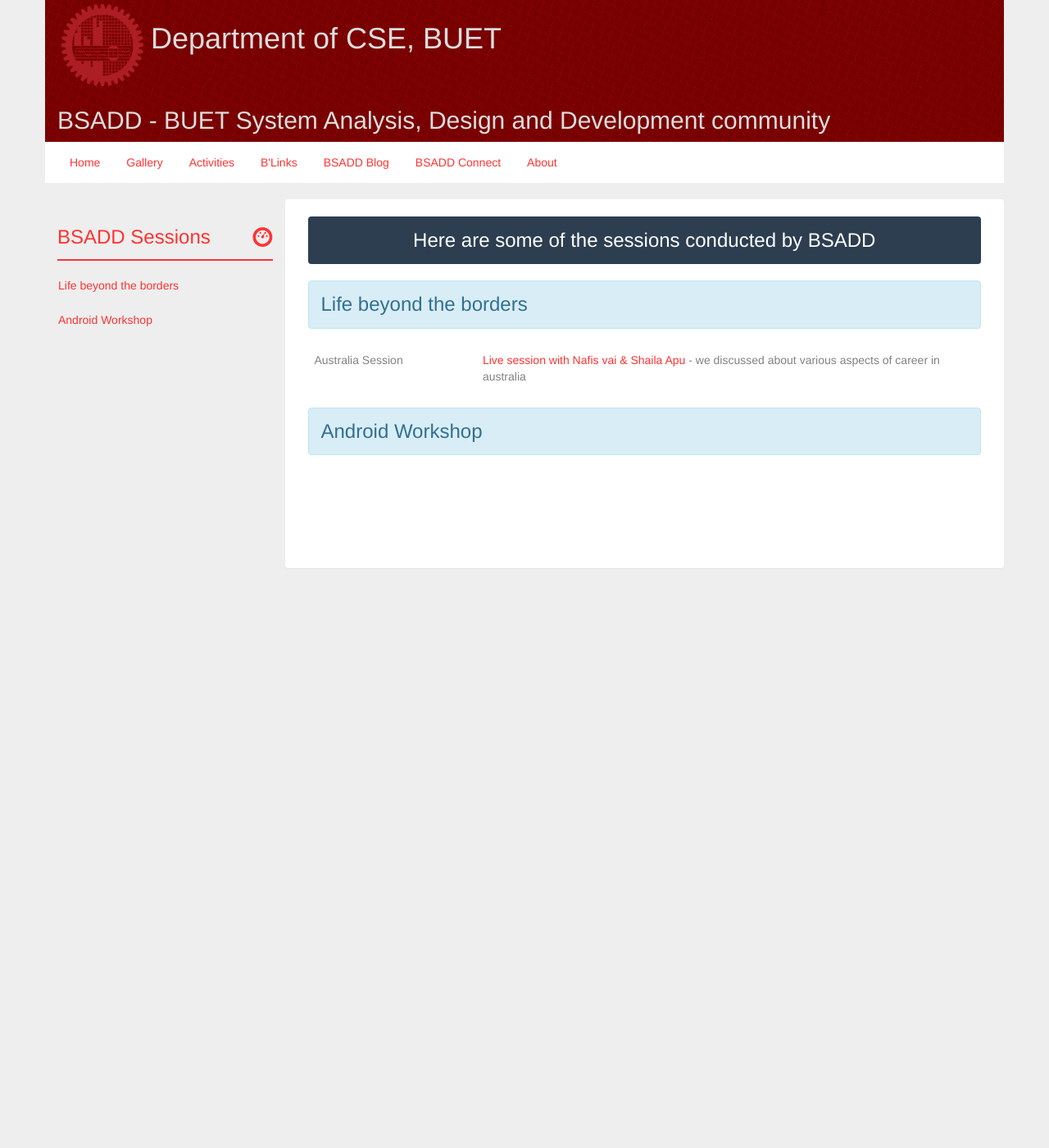
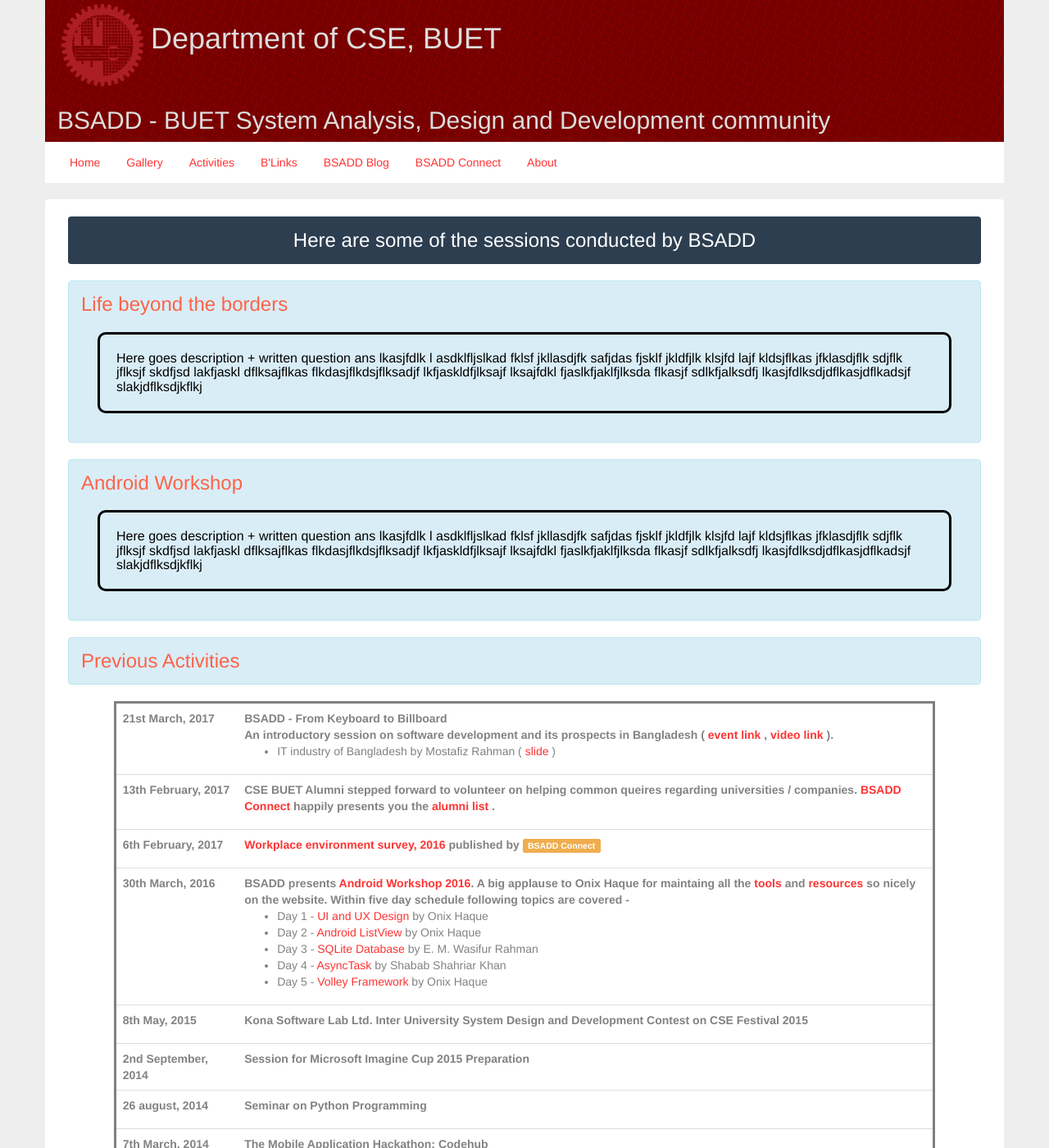
Before and after one commit to bsadd/bsadd.github.io, a Jekyll site: the page built from activitiesByCategory.html, in a window 1280 px wide and 1400 px high. Shown: the whole window at 82% size. Built offline with Jekyll 4.4.1, drawn with Linux system fonts in a browser that asks for light colours; some of the changed text lies outside the part shown.

Commit message:
Overview page added. And activities page updated as suggested

```diff
--- a/_activities/AndroidWorkshop/001.html
+++ b/_activities/AndroidWorkshop/001.html
@@ -14,7 +14,6 @@
     - name: Shaila Pervin, PhD
       position  : Research Staff Member in Melbourne Research Lab
       link: https://www.linkedin.com/in/shailapervin/
-published: False
 ---
 
 Here goes description + written question ans
--- /dev/null
+++ b/_activities/AndroidWorkshop/overview.md
@@ -0,0 +1,10 @@
+---
+layout: sessionTemplate
+title: Overview
+desc: >
+ Here goes description + written question ans  lkasjfdlk l asdklfljslkad fklsf jkllasdjfk safjdas fjsklf jkldfjlk
+ klsjfd lajf kldsjflkas jfklasdjflk sdjflk jflksjf skdfjsd lakfjaskl dflksajflkas flkdasjflkdsjflksadjf
+ lkfjaskldfjlksajf lksajfdkl fjaslkfjaklfjlksda flkasjf
+ sdlkfjalksdfj lkasjfdlksdjdflkasjdflkadsjf
+ slakjdflksdjkflkj
+---
--- /dev/null
+++ b/_activities/Lifebeyondtheborders/overview.md
@@ -0,0 +1,10 @@
+---
+layout: sessionTemplate
+title: Overview
+desc: >
+ Here goes description + written question ans  lkasjfdlk l asdklfljslkad fklsf jkllasdjfk safjdas fjsklf jkldfjlk
+ klsjfd lajf kldsjflkas jfklasdjflk sdjflk jflksjf skdfjsd lakfjaskl dflksajflkas flkdasjflkdsjflksadjf
+ lkfjaskldfjlksajf lksajfdkl fjaslkfjaklfjlksda flkasjf
+ sdlkfjalksdfj lkasjfdlksdjdflkasjdflkadsjf
+ slakjdflksdjkflkj
+---
--- a/activitiesByCategory.html
+++ b/activitiesByCategory.html
@@ -17,7 +17,7 @@
 
     <div class="container">
         <div class="row">
-            <div class="col-sm-3">
+            <!-- <div class="col-sm-3">
                 <div id="sidebar">
                     <ul id="nav-items" class="nav nav-stacked">
                         <li>
@@ -31,36 +31,60 @@
 
                     </ul>
                 </div>
-            </div>
+            </div> -->
 
 
-            <div class="col-sm-9 panel content-panel">
+            <div class="col-sm-12 panel content-panel">
 
 
                 <p class="alert  text-center h3" style="background-color: rgb(44, 62, 80) ;color:white">Here are some of
                     the sessions conducted by BSADD </p>
 
                 {% for category in site.data.activitiesByCategory %}
-                <p id="{{   category.category  }}" class="alert alert-info h3"> {{   category.category  }} </p>
-                <p>{{ category.categoryDesc }} </p>
-                <table class="table table-hover">
 
-                    {% for file in site.activities %}
-                    {% if file.path contains category.sessionFolderPath %}
-                    <tr>
-                        <td style="width: 25%;">{{ file.title }} </td>
-                        <td style="width: 75%;">
-                            <a href="{{ site.baseurl }}{{ file.url  }}">{{ file.linkName }} </a> {{ file.linkDesc }}
-                        </td>
-                    </tr>
-                    {% endif %}
+                {% for file in site.activities %}
+                {% if file.path contains category.sessionFolderPath  and  file.path contains  'overview' %}
+                <a href="{{ site.baseurl }}{{ file.url  }}">
+                    <div id="{{   category.category  }}" class="alert alert-info h3"><span
+                            style="color: tomato;">{{   category.category  }} </span> <br>
 
-                    {% endfor %}
-                </table>
+                        <div
+                            style="border-radius: 10px; border-style: solid; border-color: #000; padding: 20px; margin: 20px; font-size: 16px; color: #000;">
+                            {{ file.desc }}
+                        </div>
+
+                        {% endif %}
+                        {% endfor %}
+                    </div>
+                </a>
                 {% endfor %}
 
 
+                <div id="{{   category.category  }}" class="alert alert-info h3"><span style="color: tomato;">Previous
+                        Activities </span>
+                </div>
+                <div style="display: flex; justify-content: center;">
+                    <table id="activities-table" class="table table-hover" style="border-style: solid; width: 90%;">
+                        {% assign reverse_posts = site.data.activitiesSummary | reverse %}
 
+                        {% for activity in reverse_posts %}
+                        <tr>
+                            <td><b>{{ activity.date }}</b></td>
+                            <td>
+                                <b>{{ activity.title }}</b>
+                                <ul>
+                                    {% for item in activity.sublist %}
+                                    <li>{{ item }}</li>
+                                    {% endfor  %}
+                                </ul>
+                            </td>
+                        </tr>
+                        {% endfor %}
+
+
+
+                    </table>
+                </div>
 
             </div>
 
```
Also changed, not shown: _layouts/sessionTemplate.html (+37 -23 lines).
